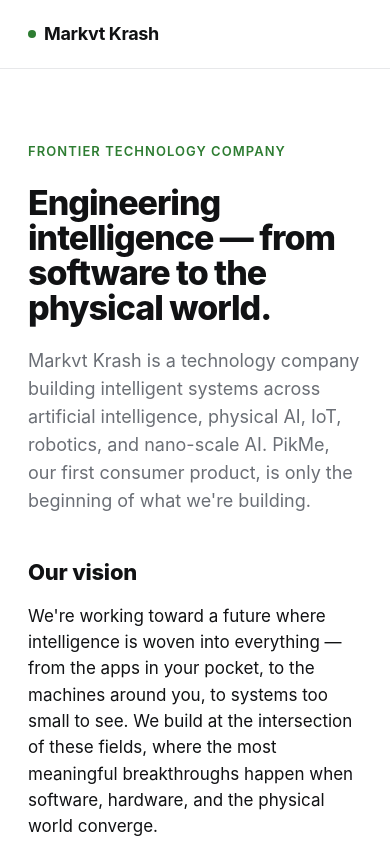
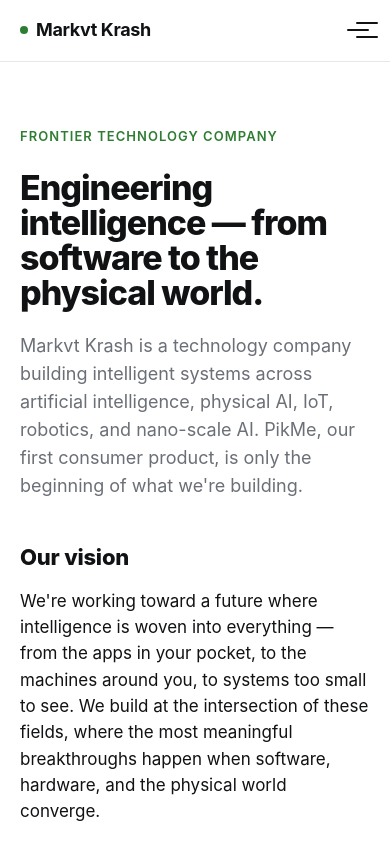
Before and after one commit to markvtkrash/mkrash-web, a Next.js app: page /about in a window 390 px wide. Shown: the top 844 px of the page. Built offline with nearby package versions, Linux system fonts and the light colour scheme.

Commit message:
V2 commiting to github. changed to responsive

```diff
--- a/app/about/page.tsx
+++ b/app/about/page.tsx
@@ -104,7 +104,7 @@
         <h2>Get in touch</h2>
         <p>
           Partnerships, press, or ideas? Email{" "}
-          <a href="mailto:hello@markvtkrash.com">hello@markvtkrash.com</a>.
+          <a href="mailto:support@markvtkrash.com">support@markvtkrash.com</a>.
         </p>
       </div>
     </main>
--- a/app/founder/page.tsx
+++ b/app/founder/page.tsx
@@ -16,10 +16,10 @@
     "[Founder Name] founded Markvt Krash to build mobile apps that are personal, fast, and genuinely useful. The studio's first product, PikMe, grew out of a simple question everyone faces every day: what should I eat?",
     "From design to code to launch, every part of Markvt Krash's products is built with care and a focus on the details that make software feel effortless.",
   ],
-  email: "hello@markvtkrash.com",
+  email: "support@markvtkrash.com",
   // Optional — remove any you don't want to show:
   links: [
-    { label: "Email", href: "mailto:hello@markvtkrash.com" },
+    { label: "Email", href: "mailto:support@markvtkrash.com" },
     // { label: "GitHub", href: "https://github.com/..." },
     // { label: "LinkedIn", href: "https://linkedin.com/in/..." },
   ],
--- a/app/globals.css
+++ b/app/globals.css
@@ -35,6 +35,45 @@
 .logo .dot { width: 8px; height: 8px; border-radius: 50%; background: var(--accent); display: inline-block; }
 .nav-links { display: flex; gap: 30px; font-size: 15px; color: var(--muted); }
 .nav-links a:hover { color: var(--ink); }
+
+/* ---- Mobile nav toggle (hamburger) ---- */
+.nav-toggle {
+  display: none;
+  position: relative;
+  width: 40px; height: 40px;
+  margin-right: -8px;
+  border: none; background: transparent; cursor: pointer;
+  -webkit-tap-highlight-color: transparent;
+}
+.nav-toggle-bar,
+.nav-toggle-bar::before,
+.nav-toggle-bar::after {
+  content: ""; position: absolute; left: 9px;
+  width: 22px; height: 2px; border-radius: 2px;
+  background: var(--ink);
+  transition: transform .25s ease, opacity .2s ease;
+}
+.nav-toggle-bar { top: 19px; }
+.nav-toggle-bar::before { top: -7px; }
+.nav-toggle-bar::after { top: 7px; }
+.nav-toggle-bar.open { background: transparent; }
+.nav-toggle-bar.open::before { transform: translateY(7px) rotate(45deg); }
+.nav-toggle-bar.open::after { transform: translateY(-7px) rotate(-45deg); }
+
+.mobile-menu {
+  display: none;
+  overflow: hidden;
+  max-height: 0;
+  border-bottom: 1px solid transparent;
+  transition: max-height .3s ease, border-color .3s ease;
+}
+.mobile-menu.open { max-height: 340px; border-bottom-color: var(--line); }
+.mobile-menu .container { display: flex; flex-direction: column; padding-top: 8px; padding-bottom: 16px; }
+.mobile-menu a {
+  padding: 14px 4px; font-size: 17px; font-weight: 600;
+  color: var(--ink); border-bottom: 1px solid var(--line);
+}
+.mobile-menu a:last-child { border-bottom: none; }
 
 /* ---- Buttons ---- */
 .btn { display: inline-flex; align-items: center; gap: 8px; padding: 14px 26px; border-radius: 999px; font-weight: 600; font-size: 15px; transition: transform .1s ease, background .2s, border-color .2s; }
@@ -107,12 +146,29 @@
 
 @media (max-width: 800px) {
   .nav-links { display: none; }
-  .hero { padding: 80px 0 64px; }
+  .nav-toggle { display: block; }
+  .mobile-menu { display: block; }
+  .hero { padding: 72px 0 56px; }
   .product { grid-template-columns: 1fr; gap: 40px; }
   .product-visual { order: -1; }
   .grid { grid-template-columns: 1fr; }
-  .legal-wrap { grid-template-columns: 1fr; gap: 20px; }
+  section.block { padding: 64px 0; }
+  .legal-wrap { grid-template-columns: 1fr; gap: 20px; padding: 40px 0 64px; }
   .legal-nav { position: static; display: flex; flex-wrap: wrap; }
+}
+
+@media (max-width: 520px) {
+  .container { padding: 0 20px; }
+  .nav { height: 60px; }
+  .btn { padding: 13px 22px; }
+  .cta-row .btn { flex: 1 1 auto; justify-content: center; }
+  section.block { padding: 56px 0; }
+  .sec-head { margin-bottom: 28px; }
+  .phone { width: 220px; }
+  .grid { gap: 14px; }
+  .card { padding: 22px; }
+  .contact a.mail { font-size: 17px; word-break: break-word; }
+  .footer-links { gap: 16px 20px; }
 }
 
 /* ---- Content pages (About / Founder) ---- */
@@ -154,5 +210,12 @@
 @media (max-width: 700px) {
   .values { grid-template-columns: 1fr; }
   .profile { flex-direction: column; gap: 20px; }
-  .pagewrap { padding: 72px 28px 64px; }
+  .pagewrap { padding: 64px 20px 56px; }
+  .domains { grid-template-columns: 1fr; }
 }
+
+@media (max-width: 520px) {
+  .avatar.lg { width: 108px; height: 108px; font-size: 40px; }
+  .founder-card { gap: 16px; padding: 20px; }
+  .socials { flex-wrap: wrap; gap: 14px 18px; }
+}
--- a/app/page.tsx
+++ b/app/page.tsx
@@ -85,8 +85,8 @@
         <div className="container">
           <div className="sec-head">Contact</div>
           <h2>Have an idea, or just want to say hi?</h2>
-          <a className="mail" href="mailto:hello@markvtkrash.com">
-            hello@markvtkrash.com
+          <a className="mail" href="mailto:support@markvtkrash.com">
+            support@markvtkrash.com
           </a>
         </div>
       </section>
--- a/components/Header.tsx
+++ b/components/Header.tsx
@@ -1,20 +1,54 @@
+"use client";
+
 import Link from "next/link";
+import { useState } from "react";
+
+const links = [
+  { href: "/#product", label: "Product" },
+  { href: "/#work", label: "Work" },
+  { href: "/about", label: "About" },
+  { href: "/founder", label: "Founder" },
+  { href: "/#contact", label: "Contact" },
+];
 
 export function Header() {
+  const [open, setOpen] = useState(false);
+
   return (
     <header>
       <div className="container nav">
-        <Link href="/" className="logo">
+        <Link href="/" className="logo" onClick={() => setOpen(false)}>
           <span className="dot" /> Markvt Krash
         </Link>
+
         <nav className="nav-links">
-          <Link href="/#product">Product</Link>
-          <Link href="/#work">Work</Link>
-          <Link href="/about">About</Link>
-          <Link href="/founder">Founder</Link>
-          <Link href="/#contact">Contact</Link>
+          {links.map((l) => (
+            <Link key={l.href} href={l.href}>
+              {l.label}
+            </Link>
+          ))}
         </nav>
+
+        <button
+          type="button"
+          className="nav-toggle"
+          aria-label={open ? "Close menu" : "Open menu"}
+          aria-expanded={open}
+          onClick={() => setOpen((v) => !v)}
+        >
+          <span className={`nav-toggle-bar ${open ? "open" : ""}`} />
+        </button>
       </div>
+
+      <nav className={`mobile-menu ${open ? "open" : ""}`}>
+        <div className="container">
+          {links.map((l) => (
+            <Link key={l.href} href={l.href} onClick={() => setOpen(false)}>
+              {l.label}
+            </Link>
+          ))}
+        </div>
+      </nav>
     </header>
   );
 }
--- a/index-preview.html
+++ b/index-preview.html
@@ -177,7 +177,7 @@
   <div class="container">
     <div class="sec-head">Contact</div>
     <h2>Have an idea, or just want to say hi?</h2>
-    <a class="mail" href="mailto:hello@markvtkrash.com">hello@markvtkrash.com</a>
+    <a class="mail" href="mailto:support@markvtkrash.com">support@markvtkrash.com</a>
   </div>
 </section>
 
```
